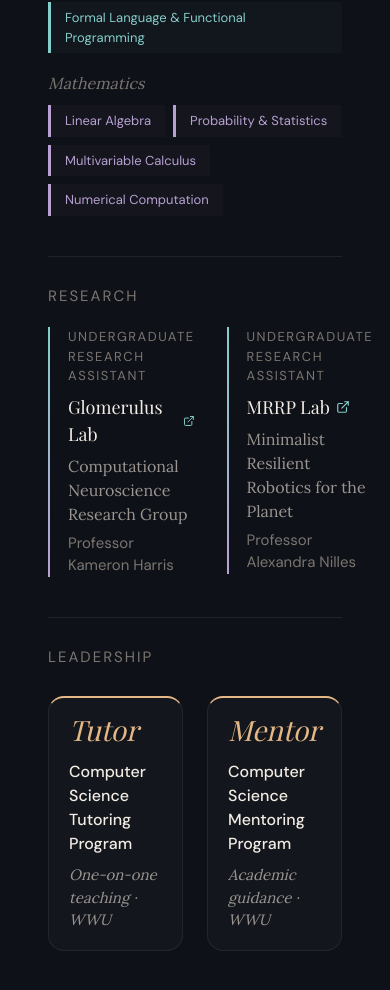
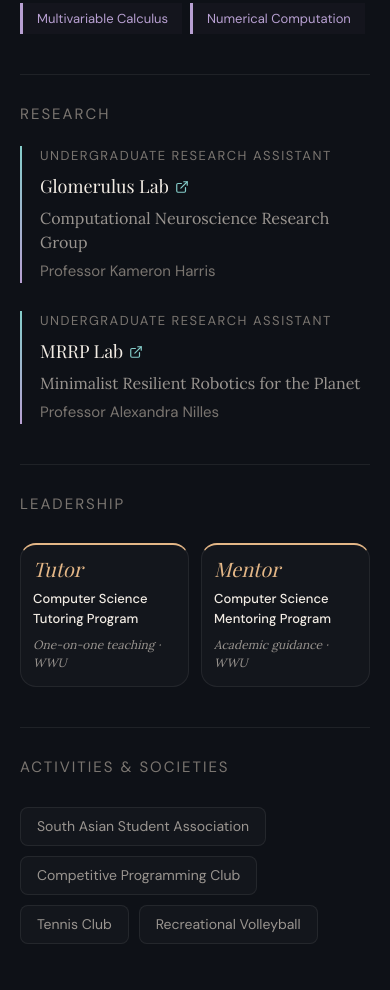
Before and after one commit to pranav-cheraku/portfolio, a Next.js app in the folder my-app/: page /education in a window 390 px wide. Shown: the part 982-1972 px from the top of the page. Built offline with nearby package versions, Linux system fonts and the light colour scheme.

Commit message:
Finished education page

```diff
--- a/my-app/app/education/LeadershipCard.tsx
+++ b/my-app/app/education/LeadershipCard.tsx
@@ -15,6 +15,7 @@ export default function LeadershipCard({ role, program, detail }: LeadershipCard
 
   return (
     <div
+      className="leadership-card"
       onMouseEnter={() => setHovered(true)}
       onMouseLeave={() => setHovered(false)}
       style={{
@@ -23,12 +24,15 @@ export default function LeadershipCard({ role, program, detail }: LeadershipCard
         border: `1px solid ${T.border}`,
         borderTop: `2px solid ${T.accent}`,
         borderRadius: 16,
+        height: "100%",
+        boxSizing: "border-box",
         transform: hovered ? "translateY(-3px)" : "translateY(0)",
         transition: "transform 0.25s ease",
       }}
     >
       {/* Role title */}
       <div
+        className="role-text"
         style={{
           fontFamily: "var(--font-playfair), serif",
           fontSize: 28,
@@ -44,6 +48,7 @@ export default function LeadershipCard({ role, program, detail }: LeadershipCard
 
       {/* Program name */}
       <div
+        className="program-text"
         style={{
           fontFamily: "var(--font-dm-sans), sans-serif",
           fontSize: 16,
@@ -57,6 +62,7 @@ export default function LeadershipCard({ role, program, detail }: LeadershipCard
 
       {/* One-liner detail */}
       <div
+        className="detail-text"
         style={{
           fontFamily: "var(--font-lora), serif",
           fontSize: 15,
--- a/my-app/app/education/page.tsx
+++ b/my-app/app/education/page.tsx
@@ -40,6 +40,7 @@ export default function EducationPage() {
       {/* Page heading */}
       <FadeIn>
         <h2
+          className="page-heading"
           style={{
             fontFamily: "var(--font-playfair), serif",
             fontSize: 42,
@@ -130,7 +131,7 @@ export default function EducationPage() {
             Research
           </div>
 
-          <div style={{ display: "grid", gridTemplateColumns: "1fr 1fr", gap: 32 }}>
+          <div className="edu-grid" style={{ display: "grid", gridTemplateColumns: "1fr 1fr", gap: 32 }}>
             <FadeIn delay={260} direction="left">
               <ResearchEntry
                 lab="Glomerulus Lab"
@@ -166,7 +167,7 @@ export default function EducationPage() {
             Leadership
           </div>
 
-          <div style={{ display: "grid", gridTemplateColumns: "1fr 1fr", gap: 24 }}>
+          <div className="leadership-grid" style={{ display: "grid", gridTemplateColumns: "1fr 1fr", gap: 24 }}>
             <FadeIn delay={360} direction="left">
               <LeadershipCard
                 role="Tutor"
--- a/my-app/app/globals.css
+++ b/my-app/app/globals.css
@@ -1,7 +1,19 @@
 @import "tailwindcss";
 
-/* Education card responsive layout */
 @media (max-width: 640px) {
+  /* Reduce horizontal padding on small screens */
+  main {
+    padding-left: 20px !important;
+    padding-right: 20px !important;
+  }
+
+  /* Page heading scales down on mobile */
+  .page-heading {
+    font-size: 30px !important;
+    margin-bottom: 32px !important;
+  }
+
+  /* Education university card stacks vertically */
   .edu-card {
     flex-direction: column !important;
     gap: 20px !important;
@@ -10,4 +22,33 @@
   .edu-graduation {
     width: 100%;
   }
+
+  /* Research grid goes single column */
+  .edu-grid {
+    grid-template-columns: 1fr !important;
+    gap: 28px !important;
+  }
+
+  /* Leadership grid stays 2 columns — grid equalizes card heights */
+  .leadership-grid {
+    gap: 12px !important;
+  }
+
+  /* Leadership cards scale down for narrow screens */
+  .leadership-card {
+    padding: 14px 12px !important;
+  }
+
+  .leadership-card .role-text {
+    font-size: 20px !important;
+    margin-bottom: 10px !important;
+  }
+
+  .leadership-card .program-text {
+    font-size: 13px !important;
+  }
+
+  .leadership-card .detail-text {
+    font-size: 12px !important;
+  }
 }
--- a/my-app/app/layout.tsx
+++ b/my-app/app/layout.tsx
@@ -62,7 +62,7 @@ export default function RootLayout({
             maxWidth: 1080,
             width: "100%",
             margin: "0 auto",
-            padding: "68px 48px 110px",
+            padding: "40px 48px 72px",
             boxSizing: "border-box",
           }}
         >
```
